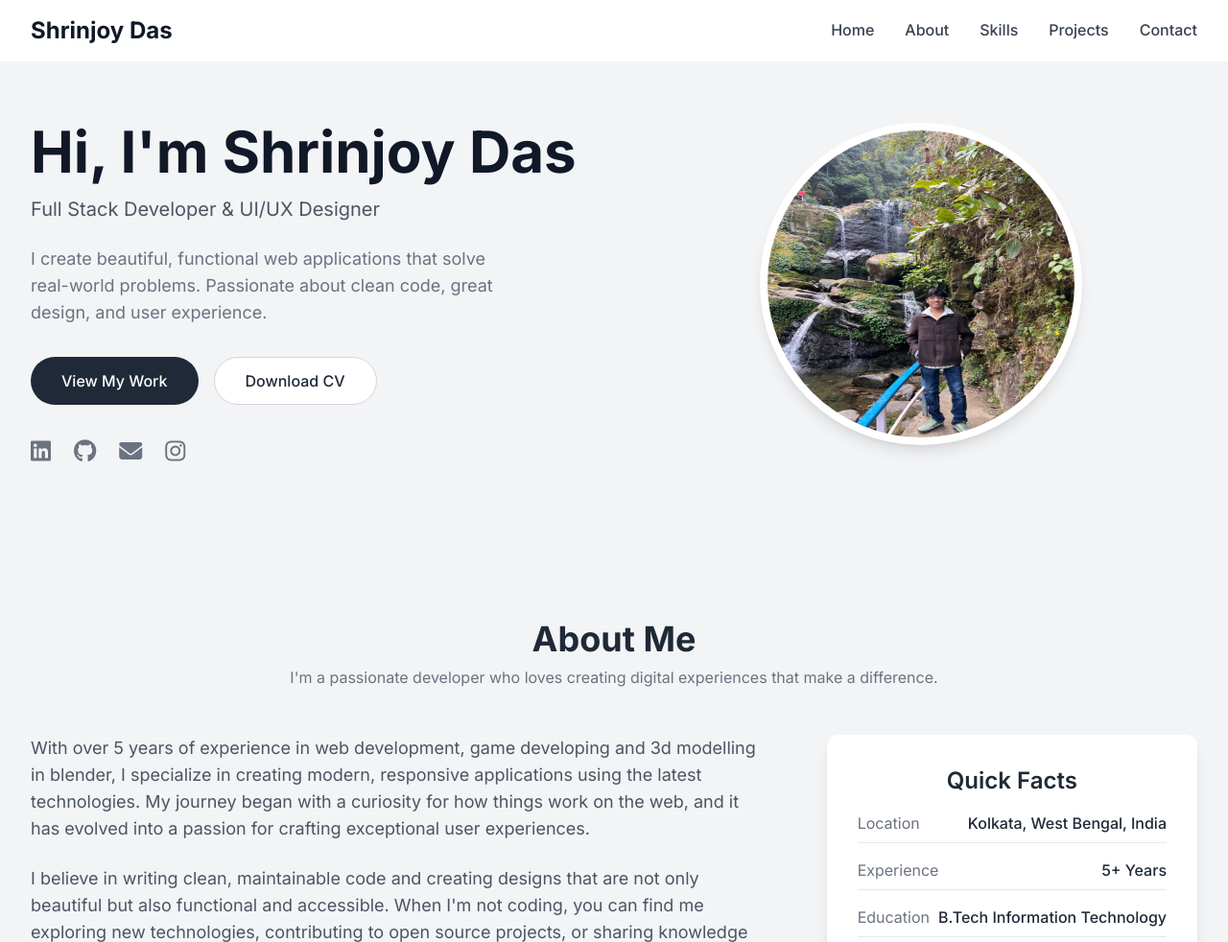
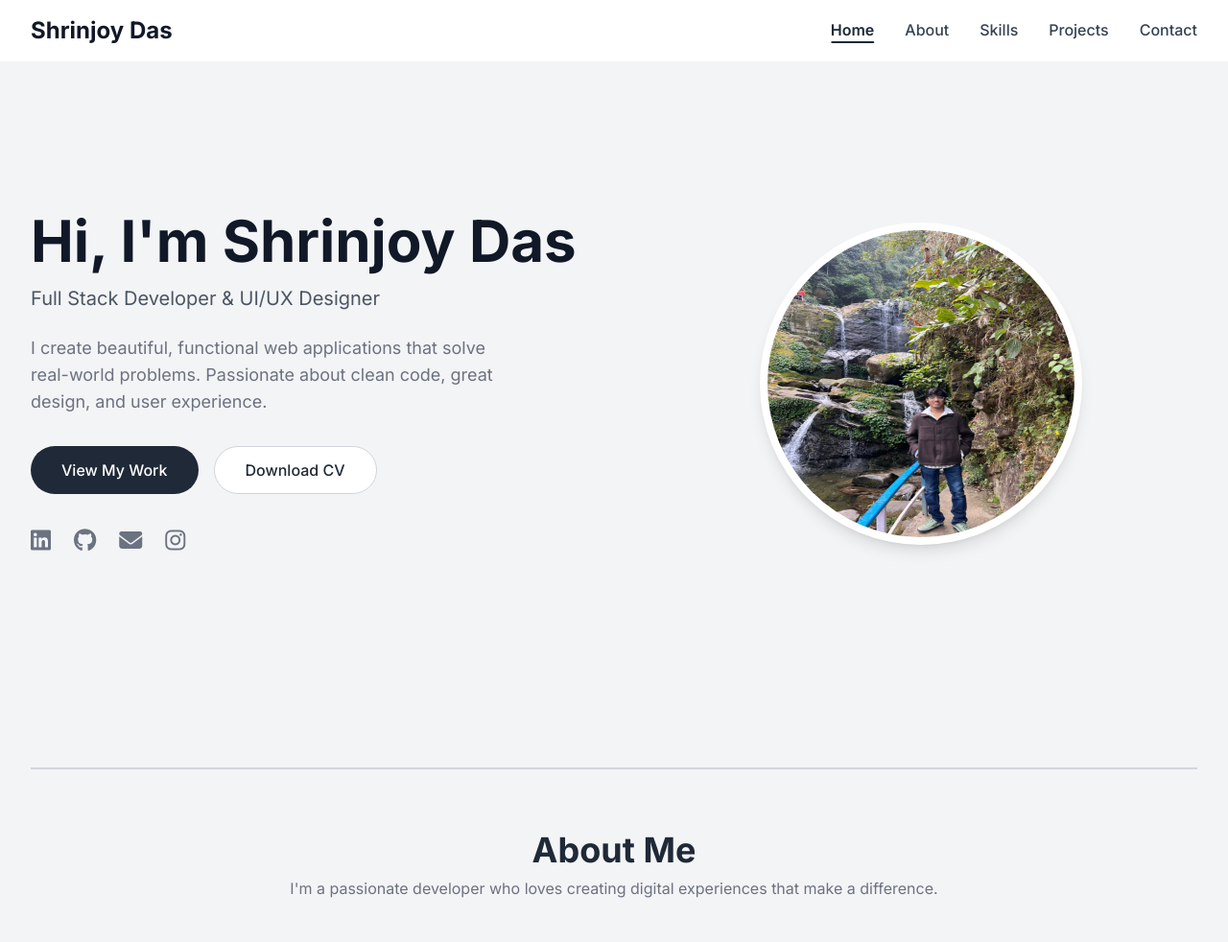
Before and after one commit to ShrinjoyDas06/Portfolio, a plain HTML site: page index.html in a window 1280 px wide. Shown: the top 982 px of the page at 96% size. Drawn offline with nearby package versions, Linux system fonts and the light colour scheme.

Commit message:
Updates to index.html

```diff
--- a/index.html
+++ b/index.html
@@ -70,16 +70,12 @@
     </style>
 </head>
 <body class="text-gray-800">
-    <!-- Header / Navbar -->
-<!-- Header / Navbar -->
     <header id="navbar" class="fixed top-0 left-0 w-full bg-white z-50 transition-all duration-300">
       <div class="container mx-auto px-4 md:px-8 flex justify-between items-center py-4">
-    <!-- Logo -->
         <a href="#home" class="text-2xl font-bold text-gray-900 hover:text-gray-700 transition-colors">
           Shrinjoy Das
         </a>
 
-    <!-- Desktop Navigation -->
         <nav class="hidden md:flex space-x-8 font-medium text-gray-700">
           <a href="#home" class="nav-link">Home</a>
           <a href="#about" class="nav-link">About</a>
@@ -88,13 +84,11 @@
           <a href="#contact" class="nav-link">Contact</a>
         </nav>
 
-    <!-- Mobile Menu Button -->
         <button id="menu-button" class="md:hidden text-gray-700 text-2xl focus:outline-none">
           <i class="fa-solid fa-bars"></i>
         </button>
       </div>
 
-  <!-- Mobile Navigation -->
       <div id="mobile-menu" class="hidden md:hidden bg-white shadow-inner">
         <nav class="flex flex-col space-y-4 py-4 px-6 font-medium text-gray-700">
           <a href="#home" class="nav-link">Home</a>
@@ -106,13 +100,9 @@
       </div>
     </header>
 
+    <main class="container mx-auto px-4 md:px-8 pb-16">
 
-
-    <main class="container mx-auto px-4 md:px-8 pt-32 pb-16">
-
-
-        <!-- Hero Section -->
-        <section id ="home" class="flex flex-col lg:flex-row items-center lg:items-start space-y-8 lg:space-y-0 lg:space-x-16 mb-24">
+        <section id="home" class="min-h-screen flex flex-col lg:flex-row items-center space-y-8 lg:space-y-0 lg:space-x-16">
             <div class="lg:w-1/2 text-center lg:text-left">
                 <h1 class="text-4xl md:text-5xl lg:text-6xl font-extrabold text-gray-900 leading-tight mb-4">
                     Hi, I'm Shrinjoy Das
@@ -152,8 +142,8 @@
                 </div>
             </div>
         </section>
+        <hr class="border-t-2 border-gray-300">
 
-        <!-- About Me Section -->
         <section id="about" class="py-16">
             <h2 class="text-4xl font-bold text-center mb-2">About Me</h2>
             <p class="text-center text-gray-500 mb-12">I'm a passionate developer who loves creating digital experiences that make a difference.</p>
@@ -203,12 +193,10 @@
             </div>
         </section>
 
-        <!-- Skills Section -->
         <section id="skills" class="py-16">
             <h2 class="text-4xl font-bold text-center mb-2">Skills & Expertise</h2>
             <p class="text-center text-gray-500 mb-12">A comprehensive set of technical skills developed through years of hands-on experience.</p>
             <div class="grid grid-cols-1 md:grid-cols-3 gap-8">
-                <!-- Frontend Development -->
                 <div class="bg-white p-8 rounded-xl shadow-lg">
                     <h3 class="text-2xl font-semibold mb-6">Frontend Development</h3>
                     <div class="space-y-6">
@@ -238,7 +226,6 @@
                         </div>
                     </div>
                 </div>
-                <!-- Backend Development -->
                 <div class="bg-white p-8 rounded-xl shadow-lg">
                     <h3 class="text-2xl font-semibold mb-6">Backend Development</h3>
                     <div class="space-y-6">
@@ -274,7 +261,6 @@
                         </div>
                     </div>
                 </div>
-                <!-- Design & Tools -->
                 <div class="bg-white p-8 rounded-xl shadow-lg">
                     <h3 class="text-2xl font-semibold mb-6">Design & Tools</h3>
                     <div class="space-y-6">
@@ -302,7 +288,7 @@
             <div class="grid grid-cols-1 md:grid-cols-2 lg:grid-cols-3 gap-8">
 
             <div class="group relative overflow-hidden rounded-xl shadow-lg border border-gray-200">
-            <img src="images\shortify.jpg" alt="Shortify.io Project Image" class="w-full h-full object-cover transition-transform duration-500 group-hover:scale-110">
+            <img src="images/shortify.jpg" alt="Shortify.io Project Image" class="w-full h-full object-cover transition-transform duration-500 group-hover:scale-110">
 
             <div class="absolute bottom-0 left-0 right-0 p-6 bg-white/60 backdrop-blur-md transition-all duration-500 ease-in-out h-20 group-hover:h-3/4 text-gray-800">
             <div class="flex justify-between items-center">
@@ -361,12 +347,10 @@
             </div>
             </div>
         </section>
-        <!-- Contact Section -->
         <section id="contact" class="py-16">
             <h2 class="text-4xl font-bold text-center mb-2">Get In Touch</h2>
             <p class="text-center text-gray-500 mb-12">I'm always open to discussing new opportunities, interesting projects, or just having a chat about technology.</p>
             <div class="flex flex-col lg:flex-row space-y-12 lg:space-y-0 lg:space-x-16">
-                <!-- Contact Form -->
                 <div class="lg:w-1/2 p-8 bg-white rounded-xl shadow-lg">
     <h3 class="text-2xl font-semibold mb-6 text-center">Send me a message</h3>
     <form action="https://formspree.io/f/xgvnnvdd" method="POST" class="space-y-6">
@@ -397,7 +381,6 @@
         </button>
     </form>
 </div>
-                <!-- Contact Info & Socials -->
                 <div class="lg:w-1/2 space-y-8">
                     <div class="p-8 bg-white rounded-xl shadow-lg">
                         <h3 class="text-2xl font-semibold mb-4">Contact Information</h3>
@@ -449,7 +432,6 @@
 
     </main>
 
-    <!-- Footer -->
     <footer class="bg-gray-900 text-gray-400 py-12 px-4 md:px-8">
         <div class="container mx-auto grid grid-cols-1 md:grid-cols-3 gap-8 text-center md:text-left">
             <div>
@@ -490,22 +472,54 @@
     </footer>
 
     <script>
+        // --- EXISTING SCRIPT FOR MOBILE MENU AND SMOOTH SCROLL ---
         document.getElementById('menu-button').addEventListener('click', function() {
             const mobileMenu = document.getElementById('mobile-menu');
             mobileMenu.classList.toggle('hidden');
         });
 
-        // Simple smooth scrolling for internal links
         document.querySelectorAll('a[href^="#"]').forEach(anchor => {
             anchor.addEventListener('click', function (e) {
                 e.preventDefault();
                 document.querySelector(this.getAttribute('href')).scrollIntoView({
                     behavior: 'smooth'
                 });
-                // Close mobile menu after clicking a link
                 document.getElementById('mobile-menu').classList.add('hidden');
             });
         });
+
+        // --- NEW SCRIPT FOR ACTIVE SECTION HIGHLIGHTING ON SCROLL ---
+        const sections = document.querySelectorAll('section[id]');
+        const navLinks = document.querySelectorAll('.nav-link');
+
+        const observerOptions = {
+            root: null, // observes intersections relative to the viewport
+            rootMargin: '0px',
+            threshold: 0.5 // trigger when 50% of the section is visible
+        };
+
+        const observer = new IntersectionObserver((entries, observer) => {
+            entries.forEach(entry => {
+                if (entry.isIntersecting) {
+                    const id = entry.target.getAttribute('id');
+
+                    // Remove active class from all nav links
+                    navLinks.forEach(link => {
+                        link.classList.remove('active-nav');
+                    });
+
+                    // Add active class to the corresponding nav links (for both mobile and desktop)
+                    document.querySelectorAll(`.nav-link[href="#${id}"]`).forEach(activeLink => {
+                        activeLink.classList.add('active-nav');
+                    });
+                }
+            });
+        }, observerOptions);
+
+        sections.forEach(section => {
+            observer.observe(section);
+        });
+
     </script>
 </body>
-</html>
+</html>b jjk vj
```
Lines whose indentation alone changed are shown as unchanged.
